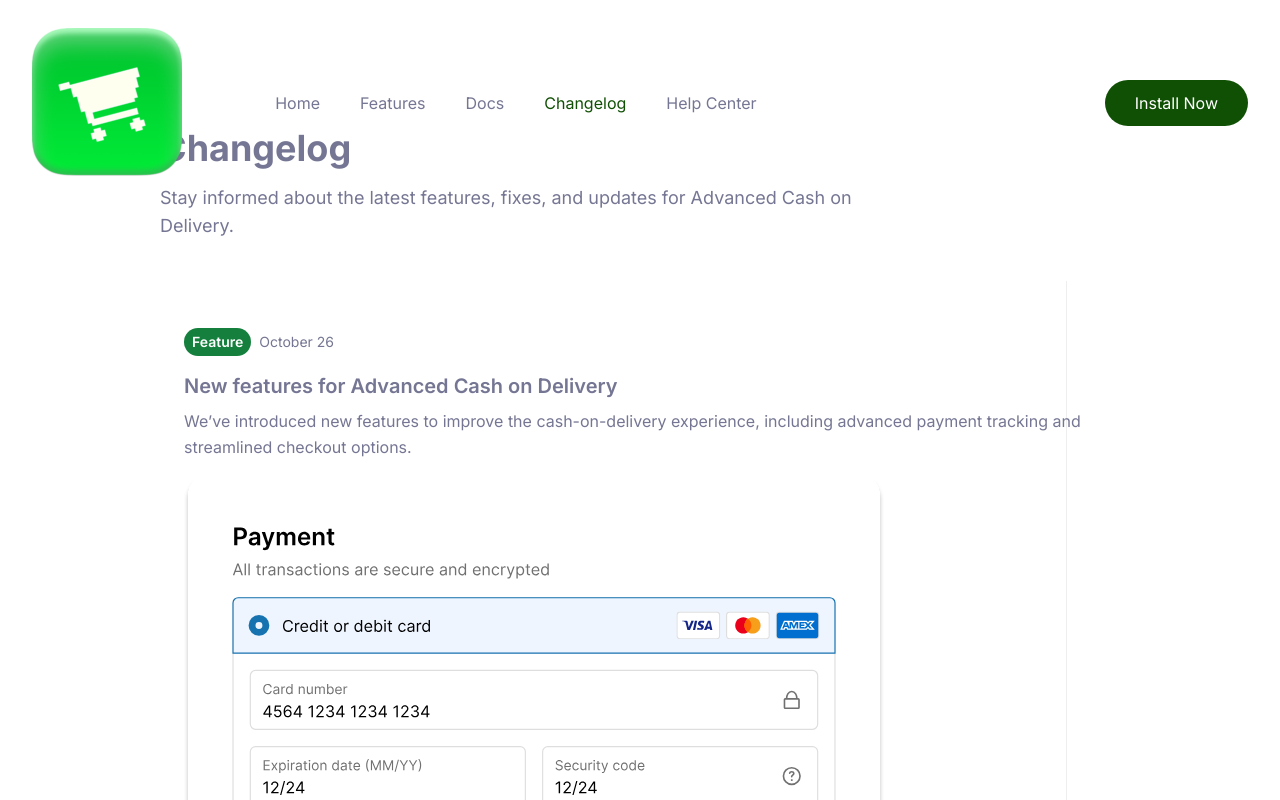
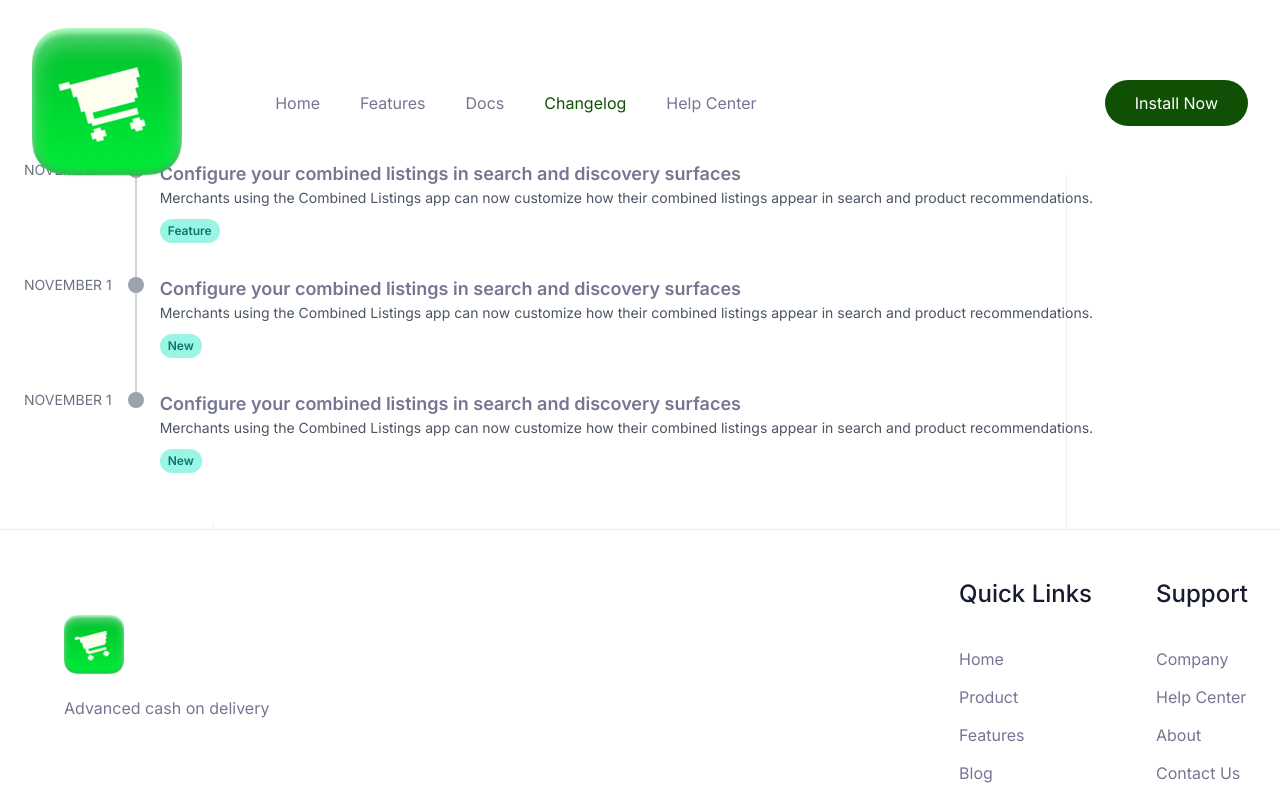
Before and after one commit to DeveloperManikDas/advanced-cash-on-delivery-web-design, a Next.js app: page /changelog in a window 1280 px wide. Shown: the top 800 px of the page. Built offline with nearby package versions, Linux system fonts and the light colour scheme.

Commit message:
change log

```diff
--- a/app/(site)/changelog/page.tsx
+++ b/app/(site)/changelog/page.tsx
@@ -1,64 +1,86 @@
-import { Metadata } from "next";
-import { changelogData } from "./changelogData";
-import type { ChangelogEntry } from "./changelogData";
-import Image from "next/image";
+import React from 'react';
 
-export const metadata: Metadata = {
-  title: "Changelog - Advanced Cash on Delivery",
-  description:
-    "Stay up-to-date with the latest updates and improvements for Advanced Cash on Delivery.",
-};
+interface ChangelogItemProps {
+  date: string;
+  title: string;
+  description: string;
+  tag: string;
+  isLastItem: boolean;
+}
 
-export default function ChangelogPage() {
+const ChangelogItem: React.FC<ChangelogItemProps> = ({ date, title, description, tag, isLastItem }) => {
   return (
-    <section className="pb-16 pt-24 md:pb-20 md:pt-28 lg:pb-24 lg:pt-32">
-      <div className="container mx-auto lg:w-3/4">
-        <div className="lg:w-3/4 mb-16">
-          <h1 className="mb-4 text-4xl font-bold">Changelog</h1>
-          <p className="mb-12 text-lg">
-            Stay informed about the latest features, fixes, and updates for
-            Advanced Cash on Delivery.
-          </p>
-        </div>
+    <div className="flex items-start">
+      {/* Date and Dot */}
+      <div className="flex items-center mr-4">
+        {/* Date Positioned to the Left of the Dot */}
+        <p className="text-gray-500 text-sm mr-4">{date}</p>
 
-        <div className="-mx-4 flex flex-wrap justify-center">
-          <div className="w-full px-4 ">
-            {changelogData.map((entry, index) => (
-              <ChangelogEntry key={index} {...entry} />
-            ))}
-          </div>
+        <div className="relative flex flex-col items-center">
+          {/* Dot */}
+          <div className="w-4 h-4 bg-gray-400 rounded-full"></div>
+          {/* Vertical Line connecting items */}
+          {!isLastItem && (
+            <div className="absolute top-4 left-1/2 -translate-x-1/2 w-0.5 bg-gray-300" style={{ height: '100px' }}></div>
+          )}
         </div>
       </div>
-    </section>
-  );
-}
 
-function ChangelogEntry({
-  date,
-  title,
-  description,
-  category,
-  imageSrc,
-}: ChangelogEntry) {
-  return (
-    <div className="mb-8 rounded-lg p-6">
-      <div className="mb-4 flex items-center">
-        <span className="mr-2 text-white px-2 py-1 text-sm font-semibold bg-green-700 rounded-full">
-          {category}
-        </span>
-        <span className="text-sm">{date}</span>
-      </div>
-      <h3 className="mb-2 text-xl font-semibold">{title}</h3>
-      <p className="mb-4">{description}</p>
-      <div className="w-full">
-        <Image
-          src={imageSrc}
-          alt={title}
-          className="rounded-lg"
-          width={700}
-          height={300}
-        />
+      {/* Content */}
+      <div className="flex-1 pb-8">
+        <h3 className="text-lg font-semibold">
+          <a href="#" className="hover:underline">{title}</a>
+        </h3>
+        <p className="text-gray-600 text-sm mb-2">{description}</p>
+
+        {/* Tag */}
+        <div className={`inline-flex items-center text-xs font-semibold px-2 py-1 rounded-full ${
+          tag === 'Feature' ? 'bg-teal-200 text-teal-700' : 'bg-teal-200 text-teal-700'
+        }`}>
+          {tag}
+        </div>
       </div>
     </div>
   );
-}
+};
+
+const Changelog: React.FC = () => {
+  // Demo data for changelog items
+  const changelogData = [
+    {
+      date: "NOVEMBER 1",
+      title: "Configure your combined listings in search and discovery surfaces",
+      description: "Merchants using the Combined Listings app can now customize how their combined listings appear in search and product recommendations.",
+      tag: "Feature"
+    },
+    {
+      date: "NOVEMBER 1",
+      title: "Configure your combined listings in search and discovery surfaces",
+      description: "Merchants using the Combined Listings app can now customize how their combined listings appear in search and product recommendations.",
+      tag: "New"
+    },
+    {
+      date: "NOVEMBER 1",
+      title: "Configure your combined listings in search and discovery surfaces",
+      description: "Merchants using the Combined Listings app can now customize how their combined listings appear in search and product recommendations.",
+      tag: "New"
+    }
+  ];
+
+  return (
+    <div className="container mx-auto p-6 pt-40">
+      {changelogData.map((item, index) => (
+        <ChangelogItem
+          key={index}
+          date={item.date}
+          title={item.title}
+          description={item.description}
+          tag={item.tag}
+          isLastItem={index === changelogData.length - 1}
+        />
+      ))}
+    </div>
+  );
+};
+
+export default Changelog;
--- a/components/Footer/index.tsx
+++ b/components/Footer/index.tsx
@@ -9,7 +9,7 @@ const Footer = () => {
         <div className="mx-auto max-w-c-1390 px-4 md:px-8 2xl:px-0">
           {/* <!-- Footer Top --> */}
           <div className="py-12">
-            <div className="flex flex-wrap gap-8 lg:justify-between lg:gap-0">
+            <div className="flex flex-col lg:flex-row lg:items-center pl-8 flex-wrap  lg:justify-between lg:gap-0">
               <motion.div
                 variants={{
                   hidden: {
@@ -41,7 +41,7 @@ const Footer = () => {
                 <p className="mb-10 mt-5">Advanced cash on delivery</p>
               </motion.div>
 
-              <div className="flex flex-col gap-16 md:flex-row md:justify-start md:gap-16 ">
+              <div className="flex flex-col gap-16 md:flex-row md:justify-start  ">
                 <motion.div
                   variants={{
                     hidden: {
```
